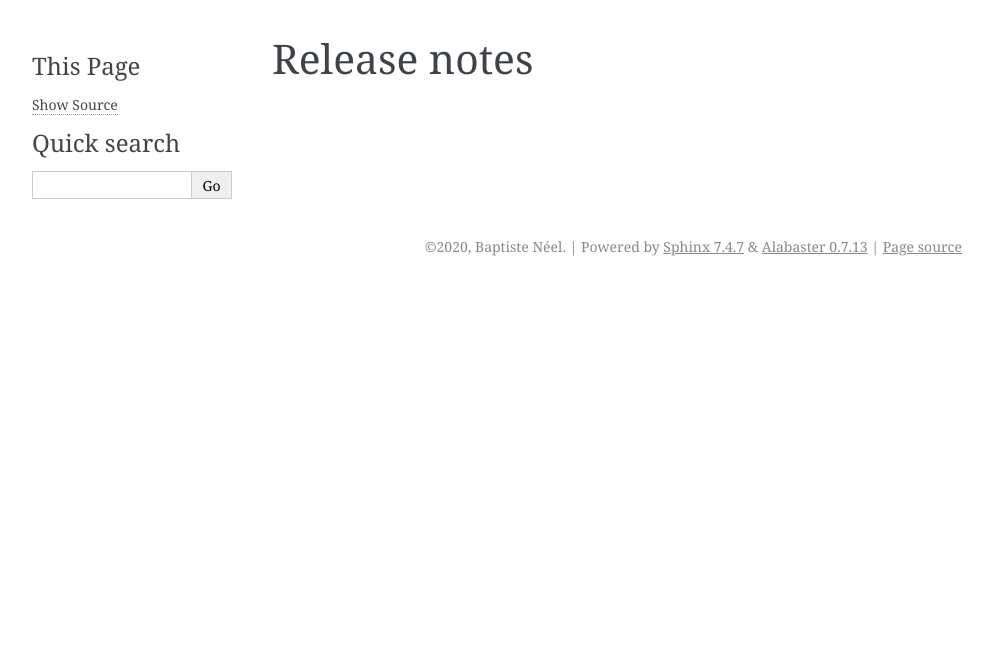
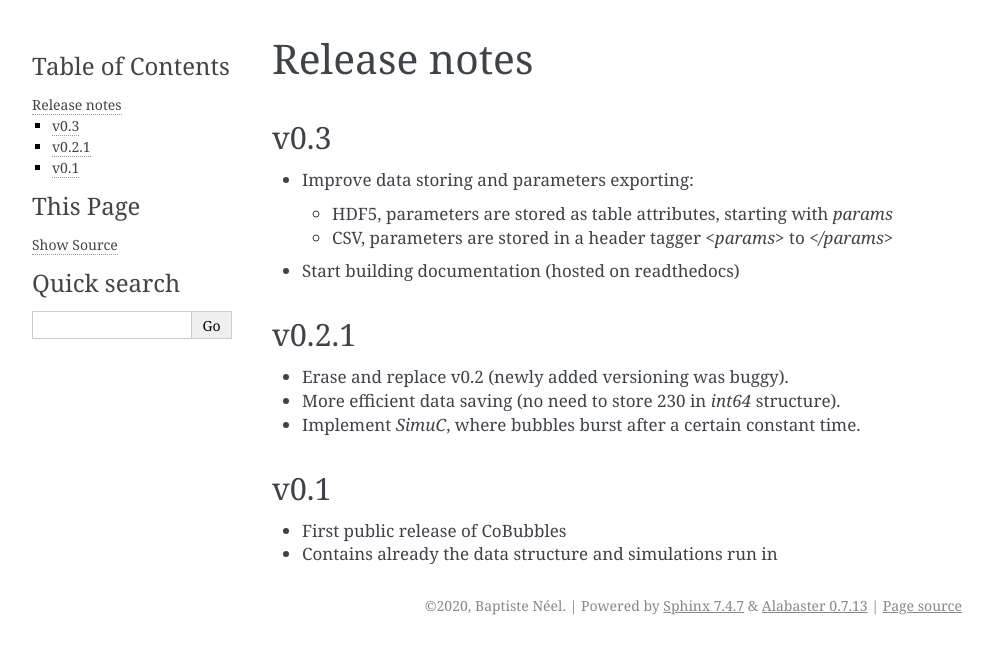
Before and after one commit to DeikeLab/collective-bubbles, a Sphinx documentation site: the page built from docs/release_notes.rst, in a window 1280 px wide. Shown: the top 654 px of the page, without its empty margins (148-1141 px from the left). Built offline with Sphinx 7.4.7, drawn with Linux system fonts in a browser that asks for light colours.

Commit message:
update doc

```diff
--- a/docs/index.rst
+++ b/docs/index.rst
@@ -16,9 +16,9 @@ Contents
    :maxdepth: 1
 
    install
-   release_notes
    code_organization
    simulations
+   release_notes
 
 
 Example
--- a/docs/release_notes.rst
+++ b/docs/release_notes.rst
@@ -1,2 +1,24 @@
 Release notes
 =============
+
+v0.3
+----
+* Improve data storing and parameters exporting:
+
+  * HDF5, parameters are stored as table attributes, starting with `params`
+  * CSV, parameters are stored in a header tagger `<params>` to `</params>`
+
+* Start building documentation (hosted on readthedocs)
+
+v0.2.1
+------
+
+* Erase and replace v0.2 (newly added versioning was buggy).
+* More efficient data saving (no need to store 230 in `int64` structure).
+* Implement `SimuC`, where bubbles burst after a certain constant time.
+
+v0.1
+----
+
+* First public release of CoBubbles
+* Contains already the data structure and simulations run in
```
